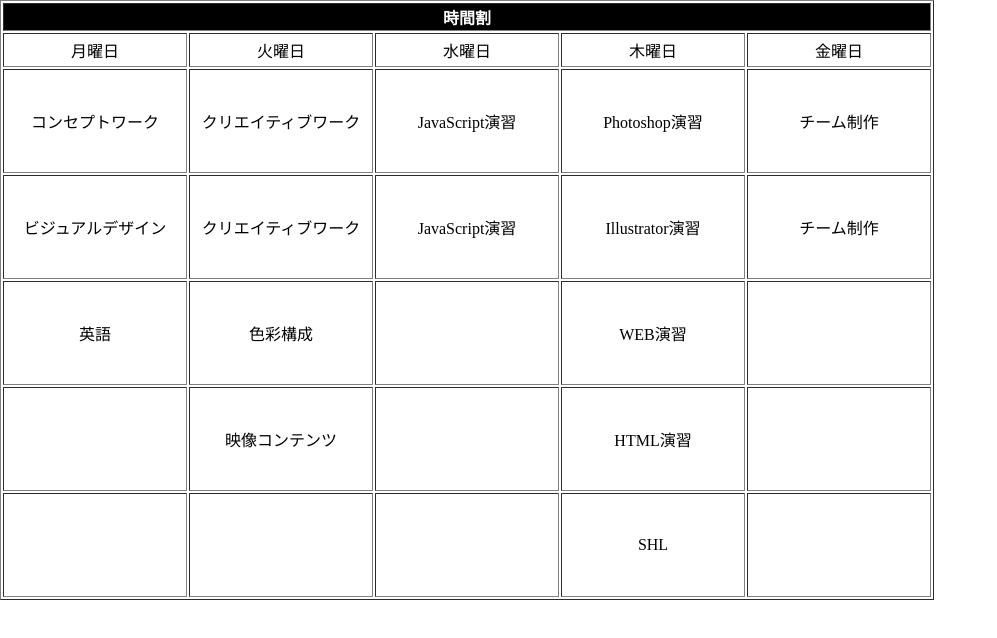
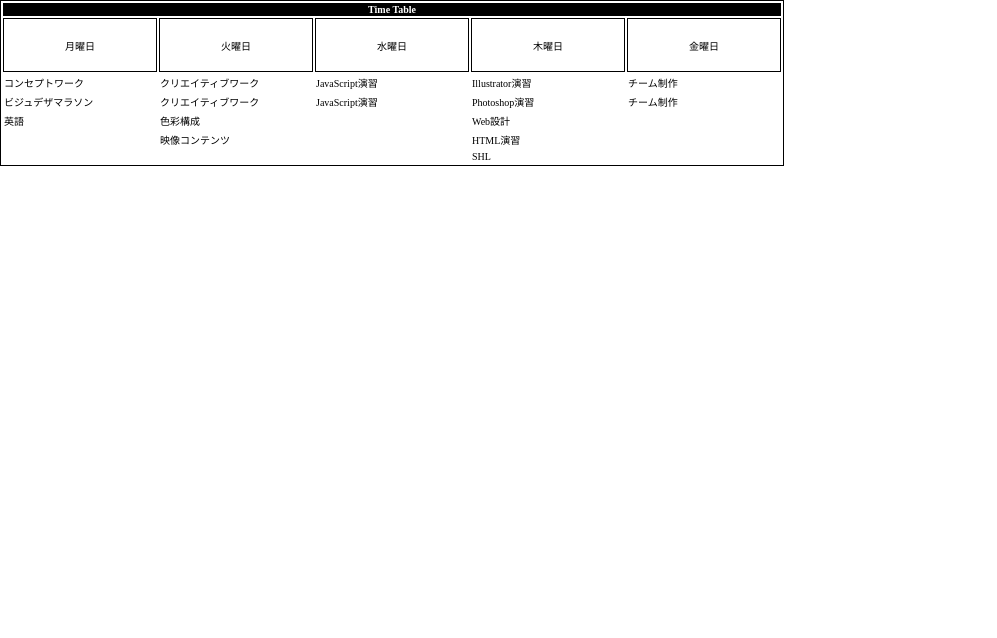
Before and after one commit to RikutoOgaki/TimeTable, a Next.js app: page / in a window 1280 px wide. Shown: the top 638 px of the page, without its empty margins (0-997 px from the left). Built offline with nearby package versions, Linux system fonts and the light colour scheme.

Commit message:
TimeTable add

```diff
--- a/src/pages/index.tsx
+++ b/src/pages/index.tsx
@@ -1,61 +1,78 @@
 import { useState } from 'react'
-import style from '@/styles/index.module.css'
+import {
+  Table,
+  Thead,
+  Tbody,
+  Tfoot,
+  Tr,
+  Th,
+  Td,
+  TableCaption,
+  TableContainer,
+} from '@chakra-ui/react'
 
 export default function TimeTable() {
 
+  const day = ['月曜日', '火曜日', '水曜日', '木曜日', '金曜日']
+
   return (
     <>
-      <table border={1}>
-        <thead className={style.thead}>
-          <tr>
-            <th colSpan={5}>時間割</th>
-          </tr>
-        </thead>
-        <tbody>
-          <tr>
-            <td className={style.td} align={'center'}>月曜日</td>
-            <td className={style.td} align={'center'}>火曜日</td>
-            <td className={style.td} align={'center'}>水曜日</td>
-            <td className={style.td} align={'center'}>木曜日</td>
-            <td className={style.td} align={'center'}>金曜日</td>
-          </tr>
-          <tr>
-            <td className={style.celltd} align={'center'}>コンセプトワーク</td>
-            <td className={style.celltd} align={'center'}>クリエイティブワーク</td>
-            <td className={style.celltd} align={'center'}>JavaScript演習</td>
-            <td className={style.celltd} align={'center'}>Photoshop演習</td>
-            <td className={style.celltd} align={'center'}>チーム制作</td>
-          </tr>
-          <tr>
-            <td className={style.celltd} align={'center'}>ビジュアルデザイン</td>
-            <td className={style.celltd} align={'center'}>クリエイティブワーク</td>
-            <td className={style.celltd} align={'center'}>JavaScript演習</td>
-            <td className={style.celltd} align={'center'}>Illustrator演習</td>
-            <td className={style.celltd} align={'center'}>チーム制作</td>
-          </tr>
-          <tr>
-            <td className={style.celltd} align={'center'}>英語</td>
-            <td className={style.celltd} align={'center'}>色彩構成</td>
-            <td className={style.celltd} align={'center'}></td>
-            <td className={style.celltd} align={'center'}>WEB演習</td>
-            <td className={style.celltd} align={'center'}></td>
-          </tr>
-          <tr>
-            <td className={style.celltd} align={'center'}></td>
-            <td className={style.celltd} align={'center'}>映像コンテンツ</td>
-            <td className={style.celltd} align={'center'}></td>
-            <td className={style.celltd} align={'center'}>HTML演習</td>
-            <td className={style.celltd} align={'center'}></td>
-          </tr>
-          <tr>
-            <td className={style.celltd} align={'center'}></td>
-            <td className={style.celltd} align={'center'}></td>
-            <td className={style.celltd} align={'center'}></td>
-            <td className={style.celltd} align={'center'}>SHL</td>
-            <td className={style.celltd} align={'center'}></td>
-          </tr>
-        </tbody>
-      </table>
+      <TableContainer>
+        <Table border={'1px solid #000'}>
+          <Thead>
+            <Tr>
+              <Th colSpan={5} bg={'#000'} color={'#fff'}>Time Table</Th>
+            </Tr>
+          </Thead>
+          <Tbody>
+            <Tr>
+              {day.map((v) =>
+                <Td
+                  w={'15rem'}
+                  h={'5rem'}
+                  align={'center'}
+                  border={'1px solid #000'}>{v}</Td>
+              )}
+            </Tr>
+
+            <Tr>
+              <Td>コンセプトワーク</Td>
+              <Td>クリエイティブワーク</Td>
+              <Td>JavaScript演習</Td>
+              <Td>Illustrator演習</Td>
+              <Td>チーム制作</Td>
+            </Tr>
+            <Tr>
+              <Td>ビジュデザマラソン</Td>
+              <Td>クリエイティブワーク</Td>
+              <Td>JavaScript演習</Td>
+              <Td>Photoshop演習</Td>
+              <Td>チーム制作</Td>
+            </Tr>
+            <Tr>
+              <Td>英語</Td>
+              <Td>色彩構成</Td>
+              <Td></Td>
+              <Td>Web設計</Td>
+              <Td></Td>
+            </Tr>
+            <Tr>
+              <Td></Td>
+              <Td>映像コンテンツ</Td>
+              <Td></Td>
+              <Td>HTML演習</Td>
+              <Td></Td>
+            </Tr>
+            <Tr>
+              <Td></Td>
+              <Td></Td>
+              <Td></Td>
+              <Td>SHL</Td>
+              <Td></Td>
+            </Tr>
+          </Tbody>
+        </Table>
+      </TableContainer>
     </>
   )
 }
--- a/src/styles/globals.css
+++ b/src/styles/globals.css
@@ -1,3 +1,7 @@
+html{
+  font-size: 62.5%;
+}
+
 body{
   margin: 0;
   padding: 0;
--- a/src/styles/index.module.css
+++ /dev/null
@@ -1,12 +0,0 @@
-.thead{
-    background-color: #000;
-    color: #fff;
-}
-.td{
-    width: 180px;
-    height: 30px;
-}
-.celltd{
-    width: 180px;
-    height: 100px;
-}
```
